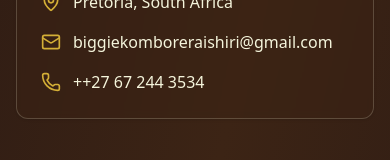
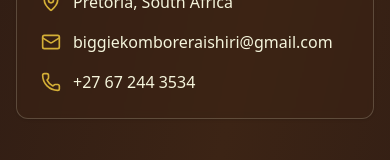
Before and after one commit to charmainemimie/barista-biggie, a React (Vite) app: page /contact in a window 390 px wide. Shown: the part 592-752 px from the top of the page. Built offline with nearby package versions, Linux system fonts and the light colour scheme.

Commit message:
Updated Phone Number in contact-page.tsx

```diff
--- a/src/pages/contact-page.tsx
+++ b/src/pages/contact-page.tsx
@@ -47,7 +47,7 @@ export default function ContactPage() {
                   </div>
                   <div className="flex items-center gap-3 text-cream-light">
                     <Phone className="w-5 h-5 text-gold-accent" />
-                    <span>++27 67 244 3534</span>
+                    <span>+27 67 244 3534</span>
                   </div>
                 </div>
               </CardContent>
```
